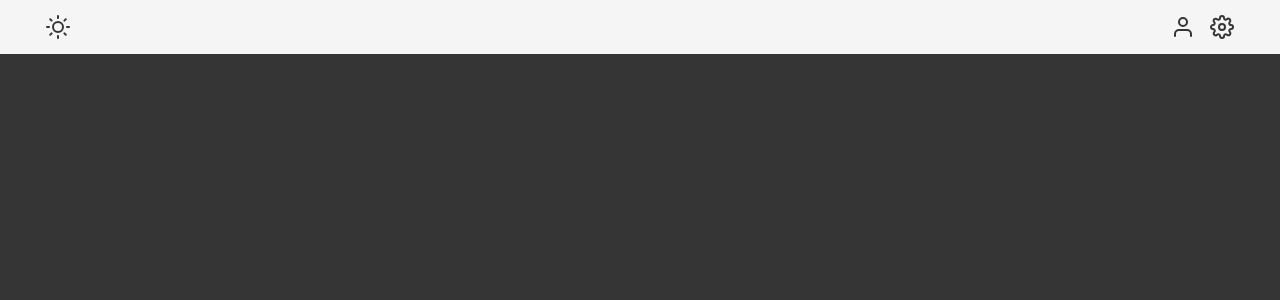
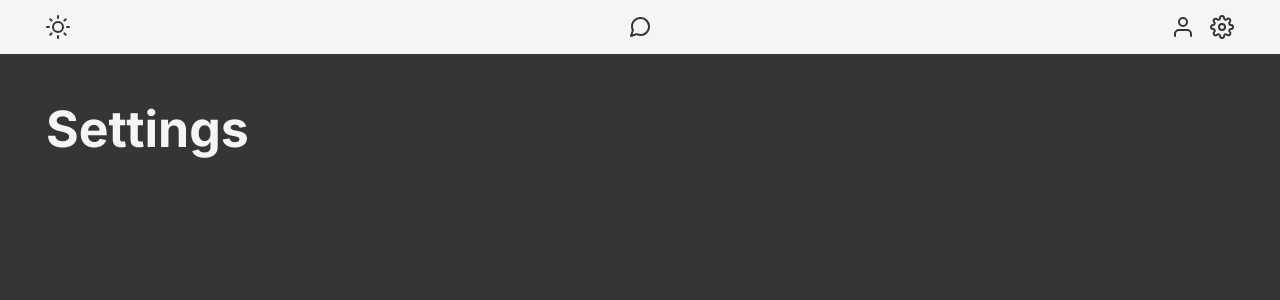
Before and after one commit to srijanmishra/Conversationally, a React (Vite) app in the folder examples/web_voice_chat/web_voice_chat_app/: page /settings in a window 1280 px wide. Before the commit this address had no page. Shown: the top 300 px of the page. Built offline with nearby package versions, Linux system fonts and the light colour scheme.

Commit message:
Adds settings page

```diff
--- a/examples/web_voice_chat/web_voice_chat_app/src/App.jsx
+++ b/examples/web_voice_chat/web_voice_chat_app/src/App.jsx
@@ -1,17 +1,18 @@
 import { Routes, Route } from "react-router-dom";
-import { LandingPage } from './pages/LandingPage.jsx';
-import { ChatPage } from './pages/ChatPage.jsx';
+import { LandingPage } from "./pages/LandingPage";
+import { ChatPage } from "./pages/ChatPage";
+import { Settings } from "./pages/Settings";
 
 const App = () => {
   return (
     <>
       <Routes>
+        <Route path="/" element={<ChatPage />} />
         <Route path="/login" element={<LandingPage />} />
-        <Route path="/" element={<ChatPage />} />
-        {/* <Route path="/settings" element={<Settings />} /> */}
+        <Route path="/settings" element={<Settings />} />
       </Routes>
     </>
   );
-}
+};
 
-export default App
+export default App;
--- a/examples/web_voice_chat/web_voice_chat_app/src/globals.scss
+++ b/examples/web_voice_chat/web_voice_chat_app/src/globals.scss
@@ -130,3 +130,9 @@ button {
     }
   }
 }
+a {
+  &.textLink {
+    color: $color-main-brand-light;
+  }
+  color: inherit;
+}
--- a/examples/web_voice_chat/web_voice_chat_app/src/layout.jsx
+++ b/examples/web_voice_chat/web_voice_chat_app/src/layout.jsx
@@ -1,5 +1,11 @@
-import { Sun, Settings, User } from "react-feather";
+import {
+  Sun as SunIcon,
+  Settings as SettingsIcon,
+  User as UserIcon,
+  MessageCircle as MessageCircleIcon,
+} from "react-feather";
 import PropTypes from "prop-types";
+import { Link } from "react-router-dom";
 
 const Layout = ({ children }) => {
   return (
@@ -7,12 +13,19 @@ const Layout = ({ children }) => {
       <nav>
         <div className="container">
           <div className="row">
-            <div className="col-6">
-              <Sun />
+            <div className="col-4">
+              <SunIcon />
             </div>
-            <div className="col-6 text-right">
-              <User className="mr-2" />
-              <Settings />
+            <div className="col-4 text-center">
+              <Link to="/">
+                <MessageCircleIcon />
+              </Link>
+            </div>
+            <div className="col-4 text-right">
+              <UserIcon className="mr-2" />
+              <Link to="/settings">
+                <SettingsIcon />
+              </Link>
             </div>
           </div>
         </div>
--- /dev/null
+++ b/examples/web_voice_chat/web_voice_chat_app/src/pages/Settings.jsx
@@ -0,0 +1,11 @@
+export const Settings = () => {
+  return (
+    <div className="container">
+      <div className="row">
+        <div className="col-12">
+          <h1>Settings</h1>
+        </div>
+      </div>
+    </div>
+  );
+};
```
